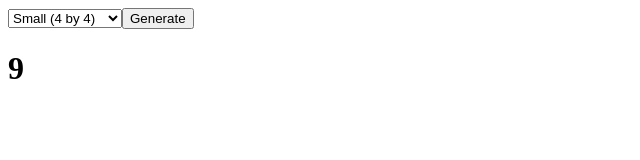
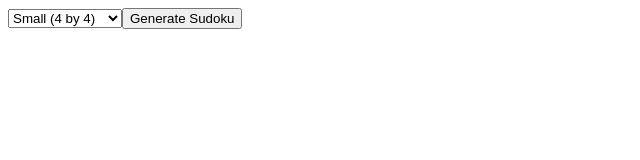
Before and after one commit to Dogas97/react-doku, a React (Create React App) app: page / in a window 1280 px wide. Shown: the top 160 px of the page, without its empty margins (0-640 px from the left). Built offline with nearby package versions, Linux system fonts and the light colour scheme.

Commit message:
Deleted "Dogas.js"

```diff
--- a/src/App.js
+++ b/src/App.js
@@ -1,23 +1,42 @@
-import { useEffect, useRef, useState } from "react";
+import { useRef, useState } from "react";
 import Grid from "./Grid";
 
 function App() {
   const gridSizeRef = useRef(null)
-  const [grid, setGrid] = useState({ grid: null, size: '9' })
+  const [grid, setGrid] = useState(
+    {
+      size: '81',
+      dificulty: null,
+      values: null
+    })
 
   function handleGrid() {
-    setGrid({ grid: null, size: gridSizeRef.current.value })
+    var size = gridSizeRef.current.value
+
+    setGrid(
+      {
+        size: size,
+        dificulty: null,
+        values: Array(Math.sqrt(size)).fill().map(() => Array(Math.sqrt(size)).fill(0))
+      })
   }
 
   return (
     <>
       <select ref={gridSizeRef}>
-        <option value="16">Small (4 by 4)</option>
-        <option value="81">Normal (9 by 9)</option>
-        <option value="256">Big (16 by 16)</option>
+        <option value='16'>
+          Small (4 by 4)
+        </option>
+        <option value='81'>
+          Normal (9 by 9)
+        </option>
+        <option value='256'>
+          Big (16 by 16)
+        </option>
       </select>
+
       <button onClick={handleGrid}>
-        Generate
+        Generate Sudoku
       </button>
 
       <Grid grid={grid} />
--- a/src/Grid.js
+++ b/src/Grid.js
@@ -1,11 +1,13 @@
-//TODO
-function getGridValues() { }
-
 export default function Grid({ grid }) {
-    { var size = grid.size }
     return (
         <>
-            {size > 0 && <h1>{size}</h1>}
+            {
+                grid.values && grid.values.map((valuesX) =>
+                    valuesX.map((value, id) =>
+                        value ? <p key={id}>{value}</p> : <input key={id} type="text" />
+                    )
+                )
+            }
         </>
     )
 }
```
